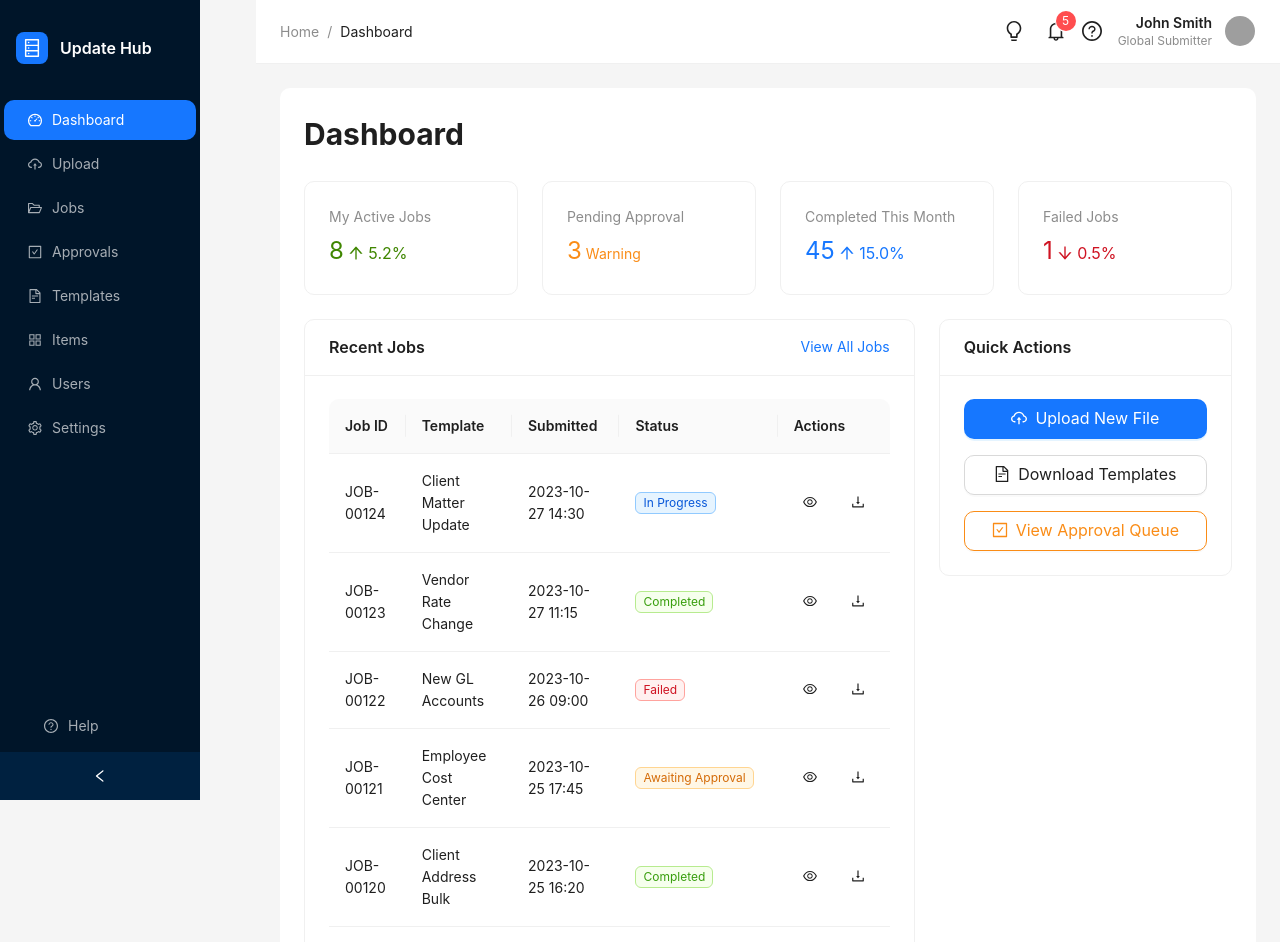
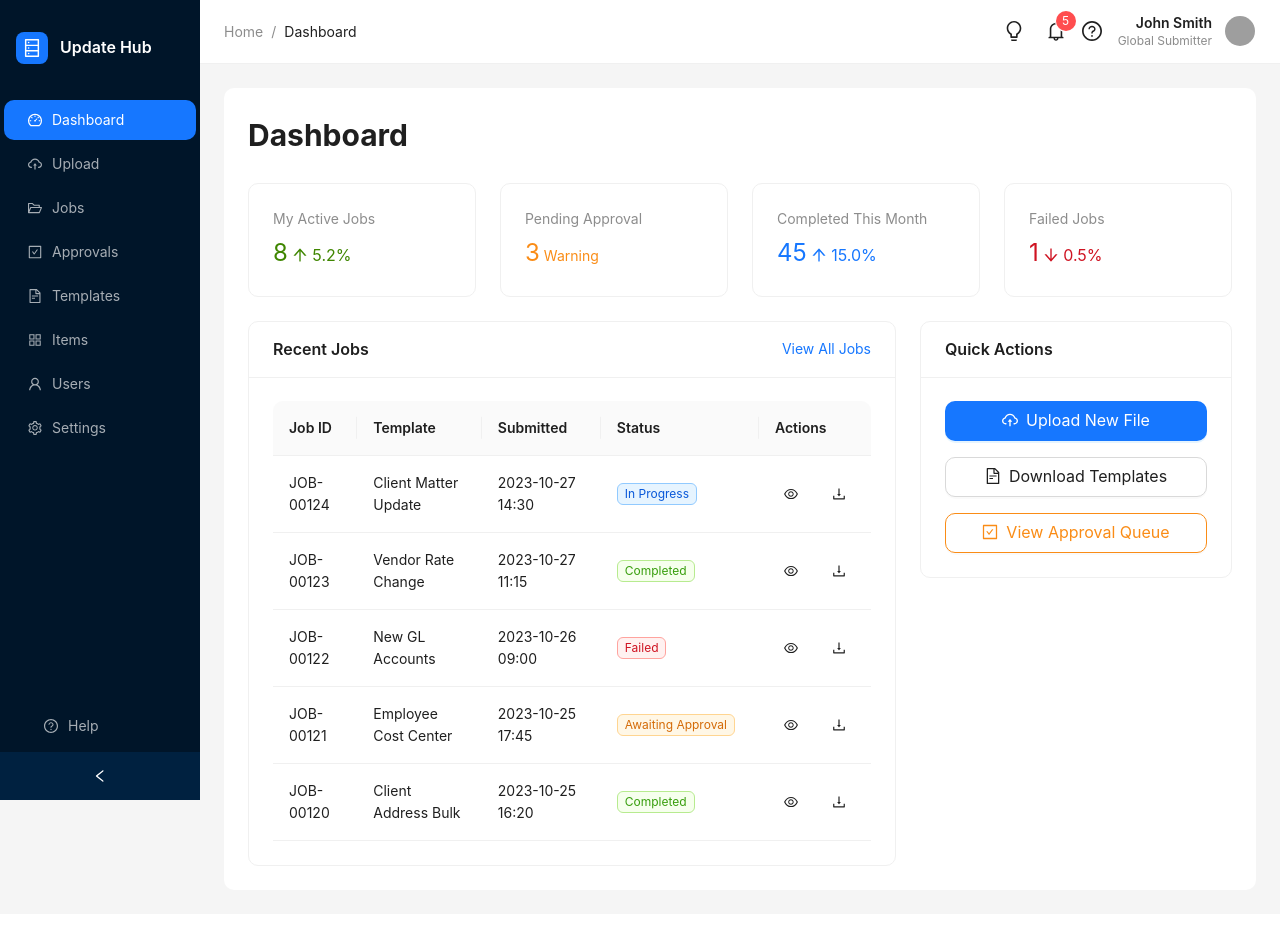
Before and after one commit to juancdejesus/next-app, a Next.js app in the folder client/: page / in a window 1280 px wide. Shown: the top 942 px of the page. After the commit the page ends 914 px from the top, so only its background shows below. Built offline with nearby package versions, Linux system fonts and the light colour scheme; grey boxes are pictures that could not be loaded; what @ant-design/nextjs-registry would draw is missing.

Commit message:
Added the Ant App component, and change message to use the App version, not the static

```diff
--- a/client/src/app/layout.tsx
+++ b/client/src/app/layout.tsx
@@ -1,6 +1,7 @@
 import type { Metadata } from "next";
 import { AntdRegistry } from "@ant-design/nextjs-registry";
 import { ThemeProvider } from "../context/ThemeContext";
+
 import "./globals.css";
 
 export const metadata: Metadata = {
--- a/client/src/app/users/page.tsx
+++ b/client/src/app/users/page.tsx
@@ -1,12 +1,13 @@
 'use client';
 
 import { useEffect, useState } from 'react';
-import { Table, Card, message, Spin, Button, Modal, Form, Input, Select, DatePicker, Tag, Popconfirm } from 'antd';
+import { App, Table, Card, Spin, Button, Modal, Form, Input, Select, DatePicker, Tag, Popconfirm } from 'antd';
 import { PlusOutlined, EditOutlined, DeleteOutlined } from '@ant-design/icons';
 import type { ColumnsType } from 'antd/es/table';
 import { useTranslation } from 'react-i18next';
 import AppLayout from '@/components/AppLayout';
 import dayjs from 'dayjs';
+
 
 interface User {
   id: number;
@@ -25,6 +26,7 @@ export default function UsersPage() {
   const [isModalOpen, setIsModalOpen] = useState(false);
   const [editingUser, setEditingUser] = useState<User | null>(null);
   const [form] = Form.useForm();
+  const { message } = App.useApp();
 
   useEffect(() => {
     fetchUsers();
@@ -89,9 +91,10 @@ export default function UsersPage() {
         close_date: values.close_date ? values.close_date.toISOString() : null,
       };
 
-      const url = editingUser ? `${apiUrl}/user/${editingUser.id}` : `${apiUrl}/user`;
+      const url = editingUser ? `${apiUrl}/users/${editingUser.id}` : `${apiUrl}/users`;
       const method = editingUser ? 'PUT' : 'POST';
 
+      console.log(apiUrl)
       const response = await fetch(url, {
         method: method,
         headers: {
@@ -183,7 +186,7 @@ export default function UsersPage() {
             icon={<EditOutlined />}
             onClick={() => showEditModal(record)}
           >
-            {t('users.table.edit')}
+            {/* {t('users.table.edit')} */}
           </Button>
           <Popconfirm
             title={t('users.deleteConfirmTitle')}
@@ -197,7 +200,7 @@ export default function UsersPage() {
               danger
               icon={<DeleteOutlined />}
             >
-              {t('users.table.delete')}
+              {/* {t('users.table.delete')} */}
             </Button>
           </Popconfirm>
         </div>
--- a/client/src/components/AppLayout.tsx
+++ b/client/src/components/AppLayout.tsx
@@ -263,7 +263,7 @@ export default function AppLayout({ children }: AppLayoutProps) {
           />
         </div>
       </Sider>
-      <Layout style={{ marginLeft: collapsed ? 80 : 256, transition: 'all 0.2s' }}>
+      <Layout style={{ marginLeft: collapsed ? 80 : 200, transition: 'all 0.2s' }}>
         <Header
           style={{
             padding: '0 24px',
--- a/client/src/context/ThemeContext.tsx
+++ b/client/src/context/ThemeContext.tsx
@@ -1,7 +1,7 @@
 'use client';
 
 import React, { createContext, useContext, useEffect, useState } from 'react';
-import { ConfigProvider, theme as antdTheme } from 'antd';
+import { App, ConfigProvider, theme as antdTheme } from 'antd';
 
 type Theme = 'light' | 'dark';
 
@@ -70,7 +70,9 @@ export const ThemeProvider: React.FC<ThemeProviderProps> = ({ children }) => {
   return (
     <ThemeContext.Provider value={{ theme, toggleTheme }}>
       <ConfigProvider theme={antdThemeConfig}>
-        {children}
+        <App>
+          {children}
+        </App>
       </ConfigProvider>
     </ThemeContext.Provider>
   );
```
